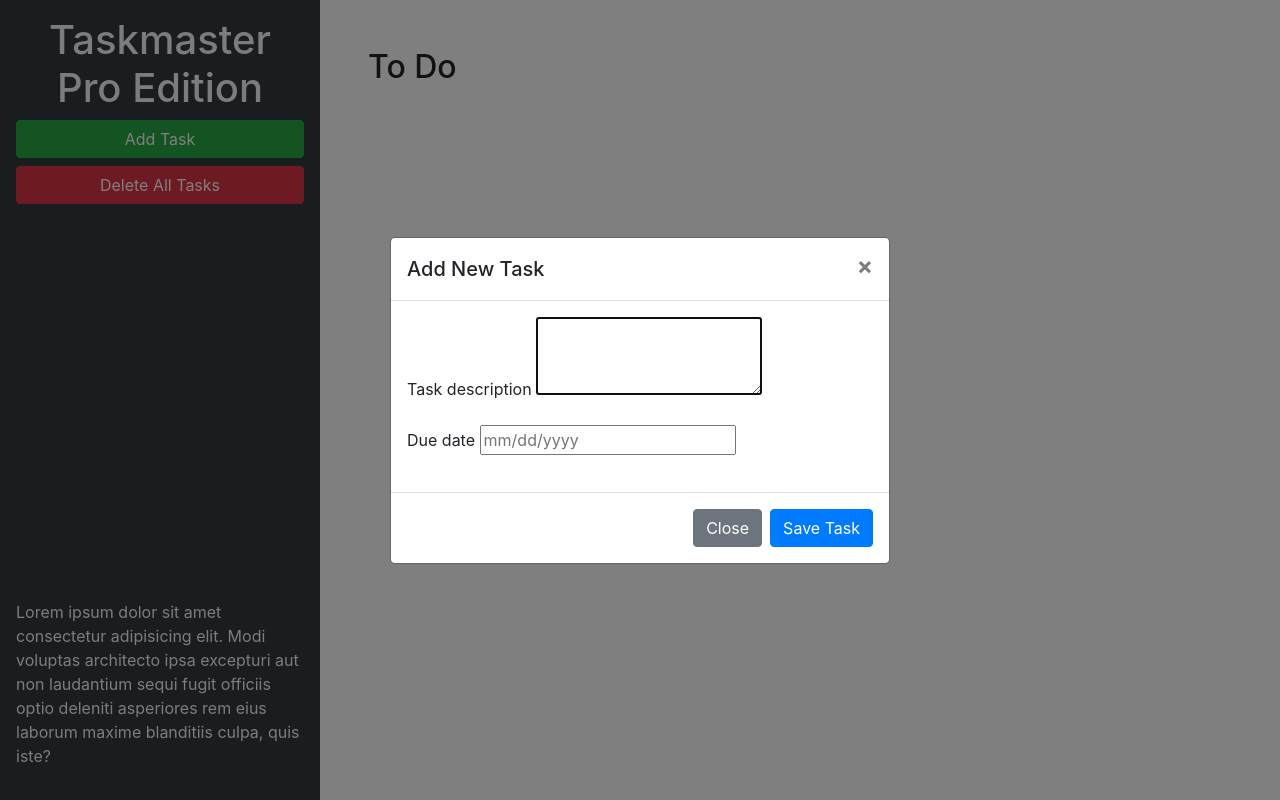
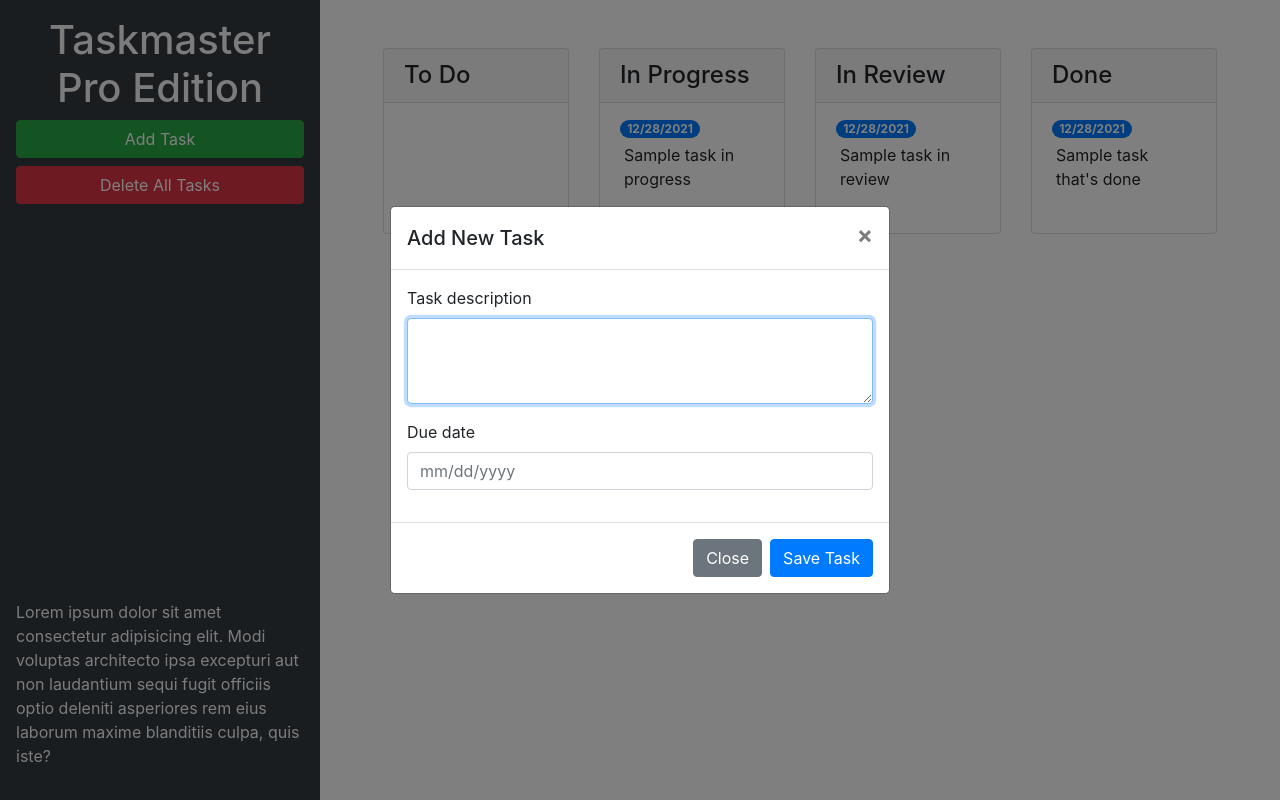
Before and after one commit to jdpasternak/taskmaster-pro, a plain HTML site: page index.html in a window 1280 px wide. Both pictures are taken after a click on the button "Add Task". Drawn offline with nearby package versions, Linux system fonts and the light colour scheme.

Commit message:
Add columns, cards, and form-control

```diff
--- a/index.html
+++ b/index.html
@@ -1,44 +1,110 @@
 <!DOCTYPE html>
 <html lang="en">
-
   <head>
-  <meta charset="UTF-8">
-  <meta name="viewport" content="width=device-width, initial-scale=1.0">
-  <meta http-equiv="X-UA-Compatible" content="ie=edge">
-  <link rel="stylesheet" href="https://cdnjs.cloudflare.com/ajax/libs/twitter-bootstrap/4.3.1/css/bootstrap.min.css">
+    <meta charset="UTF-8" />
+    <meta name="viewport" content="width=device-width, initial-scale=1.0" />
+    <meta http-equiv="X-UA-Compatible" content="ie=edge" />
+    <link
+      rel="stylesheet"
+      href="https://cdnjs.cloudflare.com/ajax/libs/twitter-bootstrap/4.3.1/css/bootstrap.min.css"
+    />
     <link rel="stylesheet" href="./assets/css/style.css" />
     <title>Taskmaster Pro</title>
   </head>
 
   <body>
-
     <div class="row min-vh-100 no-gutters">
-    <header class="col-12 col-lg-3 bg-dark text-light d-flex flex-column p-4 p-lg-3">
+      <header
+        class="col-12 col-lg-3 bg-dark text-light d-flex flex-column p-4 p-lg-3"
+      >
         <h1 class="text-center">Taskmaster Pro Edition</h1>
-      <button id="create-task" class="btn btn-block btn-success" data-toggle="modal" data-target="#task-form-modal">Add
-        Task</button>
-      <button id="remove-tasks" class="btn btn-block btn-danger">Delete All Tasks</button>
-      <p class="mt-auto">Lorem ipsum dolor sit amet consectetur adipisicing elit. Modi voluptas architecto ipsa
-        excepturi aut non
-        laudantium sequi fugit officiis optio deleniti asperiores rem eius laborum maxime blanditiis culpa, quis iste?
+        <button
+          id="create-task"
+          class="btn btn-block btn-success"
+          data-toggle="modal"
+          data-target="#task-form-modal"
+        >
+          Add Task
+        </button>
+        <button id="remove-tasks" class="btn btn-block btn-danger">
+          Delete All Tasks
+        </button>
+        <p class="mt-auto">
+          Lorem ipsum dolor sit amet consectetur adipisicing elit. Modi voluptas
+          architecto ipsa excepturi aut non laudantium sequi fugit officiis
+          optio deleniti asperiores rem eius laborum maxime blanditiis culpa,
+          quis iste?
         </p>
       </header>
       <main class="col-12 col-lg-9">
-      <div class="m-5">
-        <h2>To Do</h2>
-        <ul id="list-toDo" class="list-group"> </ul>
+        <div class="m-5 row justify-content-around">
+          <!-- To do list -->
+          <div class="col-12 col-md-6 col-xl-3 mb-3">
+            <div class="card">
+              <h4 class="card-header">To Do</h4>
+              <ul id="list-toDo" class="list-group list-group-flush"></ul>
+            </div>
+          </div>
+
+          <!-- In progress list -->
+          <div class="col-12 col-md-6 col-xl-3 mb-3">
+            <div class="card">
+              <h4 class="card-header">In Progress</h2>
+              <ul id="list-inProgress" class="list-group list-group-flush">
+                <li class="list-group-item">
+                  <span class="badge badge-primary badge-pill">12/28/2021</span>
+                  <p class="m-1">Sample task in progress</p>
+                </li>
+              </ul>
+            </div>
+          </div>
+
+          <!-- In review list -->
+          <div class="col-12 col-md-6 col-xl-3 mb-3">
+            <div class="card"><h4 class="card-header">In Review</h2>
+            <ul id="list-inReview" class="list-group list-group-flush">
+              <li class="list-group-item">
+                <span class="badge badge-primary badge-pill">12/28/2021</span>
+                <p class="m-1">Sample task in review</p>
+              </li>
+            </ul></div>
+
+          </div>
+
+          <!-- Done list -->
+          <div class="col-12 col-md-6 col-xl-3 mb-3">
+            <div class="card"><h4 class="card-header">Done</h2>
+            <ul id="list-done" class="list-group list-group-flush">
+              <li class="list-group-item">
+                <span class="badge badge-primary badge-pill">12/28/2021</span>
+                <p class="m-1">Sample task that's done</p>
+              </li>
+            </ul></div>
+
+          </div>
         </div>
       </main>
     </div>
 
     <!-- Modal -->
-  <div class="modal fade" id="task-form-modal" tabindex="-1" role="dialog" aria-labelledby="task-form-modal"
-    aria-hidden="true">
+    <div
+      class="modal fade"
+      id="task-form-modal"
+      tabindex="-1"
+      role="dialog"
+      aria-labelledby="task-form-modal"
+      aria-hidden="true"
+    >
       <div class="modal-dialog modal-dialog-centered" role="document">
         <div class="modal-content">
           <div class="modal-header">
             <h5 class="modal-title" id="task-form-modal">Add New Task</h5>
-          <button type="button" class="close" data-dismiss="modal" aria-label="Close">
+            <button
+              type="button"
+              class="close"
+              data-dismiss="modal"
+              aria-label="Close"
+            >
               <span aria-hidden="true">&times;</span>
             </button>
           </div>
@@ -46,16 +112,28 @@
             <form>
               <div class="form-group">
                 <label for="modalTaskDescription">Task description</label>
-              <textarea id="modalTaskDescription" rows="3"></textarea>
+                <textarea class="form-control" id="modalTaskDescription" rows="3"></textarea>
               </div>
               <div class="form-group">
                 <label for="modalDueDate">Due date</label>
-              <input type="text" id="modalDueDate" placeholder="mm/dd/yyyy" autocomplete="off" />
+                <input
+                  type="text"
+                  id="modalDueDate"
+                  placeholder="mm/dd/yyyy"
+                  autocomplete="off"
+                  class="form-control"
+                />
               </div>
             </form>
           </div>
           <div class="modal-footer">
-          <button type="button" class="btn btn-secondary" data-dismiss="modal">Close</button>
+            <button
+              type="button"
+              class="btn btn-secondary"
+              data-dismiss="modal"
+            >
+              Close
+            </button>
             <button type="button" class="btn btn-primary">Save Task</button>
           </div>
         </div>
@@ -67,5 +145,4 @@
     <script src="https://cdnjs.cloudflare.com/ajax/libs/twitter-bootstrap/4.3.1/js/bootstrap.min.js"></script>
     <script src="./assets/js/script.js"></script>
   </body>
-
 </html>
```
Lines whose indentation alone changed are shown as unchanged.
